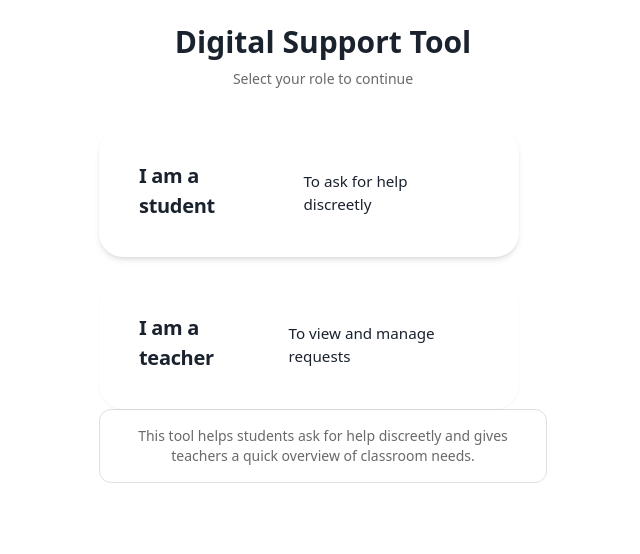
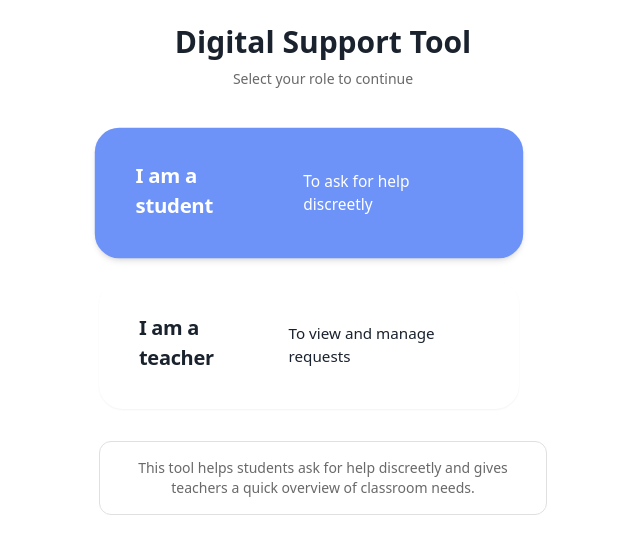
Before and after one commit to PatDahl22/suppoet-tools, a React (Vite) app: page / in a window 1280 px wide. In both pictures the pointer is over the button 626 px from the left and 193 px from the top of the page. Shown: the top 554 px of the page, without its empty margins (317-957 px from the left). Built offline with nearby package versions, Linux system fonts and the light colour scheme; a web font is replaced by a local one.

Commit message:
Update UI

```diff
--- a/src/app/App.tsx
+++ b/src/app/App.tsx
@@ -42,7 +42,7 @@ export default function App() {
                   <span className="role-hint">To view and manage requests</span>
                 </button>
               </div>
-              <p className="text-sm text-muted-foreground bg-card border border-border rounded-xl p-4 text-center">
+              <p className="mt-8 text-sm text-muted-foreground bg-card border border-border rounded-xl p-4 text-center">
                 This tool helps students ask for help discreetly and gives teachers a quick overview of classroom needs.
               </p>
             </section>
--- a/src/styles/index.css
+++ b/src/styles/index.css
@@ -99,7 +99,7 @@
     padding: 2rem 2.5rem 2rem 2.5rem;
     text-align: left;
     box-shadow: 0 1px 2px 0 rgb(0 0 0 / 0.05);
-    transition: all 0.2s;
+    transition: all 0.2s cubic-bezier(0.4, 0, 0.2, 1);
     outline: none;
     display: flex;
     align-items: center;
@@ -108,8 +108,19 @@
   }
 
   .role-card:hover {
-    background-color: var(--accent);
+    background-color: #6D93F9;
+    transform: scale(1.02);
     box-shadow: 0 4px 6px -1px rgb(0 0 0 / 0.1), 0 2px 4px -2px rgb(0 0 0 / 0.1);
+    border-color: #6D93F9;
+  }
+
+  .role-card:hover * {
+    color: white !important;
+    border-color: white !important;
+  }
+
+  .role-card:hover .role-icon {
+     background-color: rgba(255,255,255,0.2);
   }
 
   .role-card:focus-visible {
@@ -117,17 +128,8 @@
     box-shadow: 0 0 0 2px var(--ring), 0 0 0 4px var(--ring-offset, transparent);
   }
 
-  .role-card:hover {
-    box-shadow: 0 4px 6px -1px rgb(0 0 0 / 0.1), 0 2px 4px -2px rgb(0 0 0 / 0.1);
-  }
-
   .role-card:active {
-    transform: scale(0.99);
-  }
-
-  .role-card:focus-visible {
-    outline: none;
-    box-shadow: 0 0 0 2px var(--ring), 0 0 0 4px var(--ring-offset, transparent);
+    transform: scale(0.98);
   }
 
   .role-stack {
```
